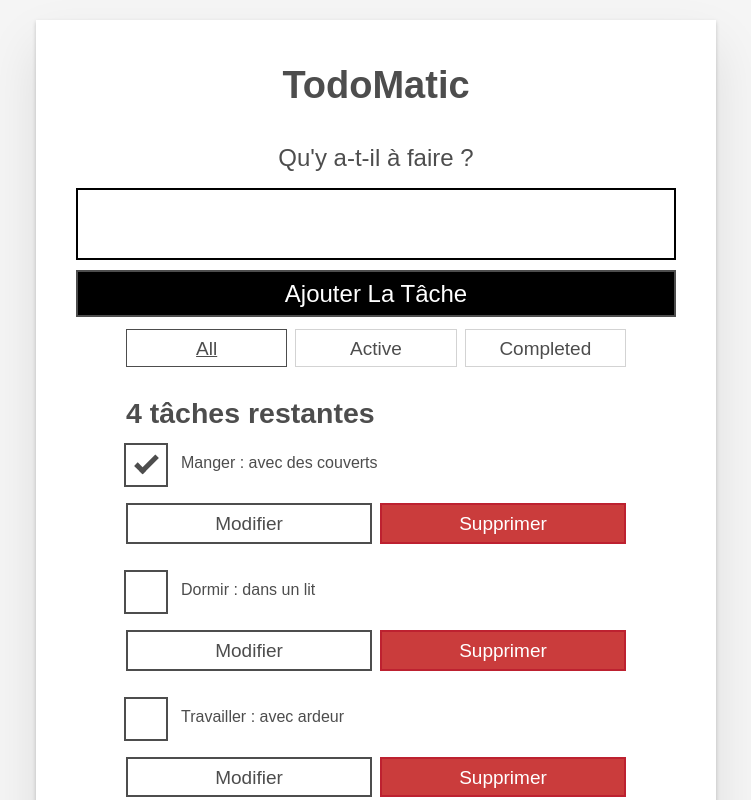
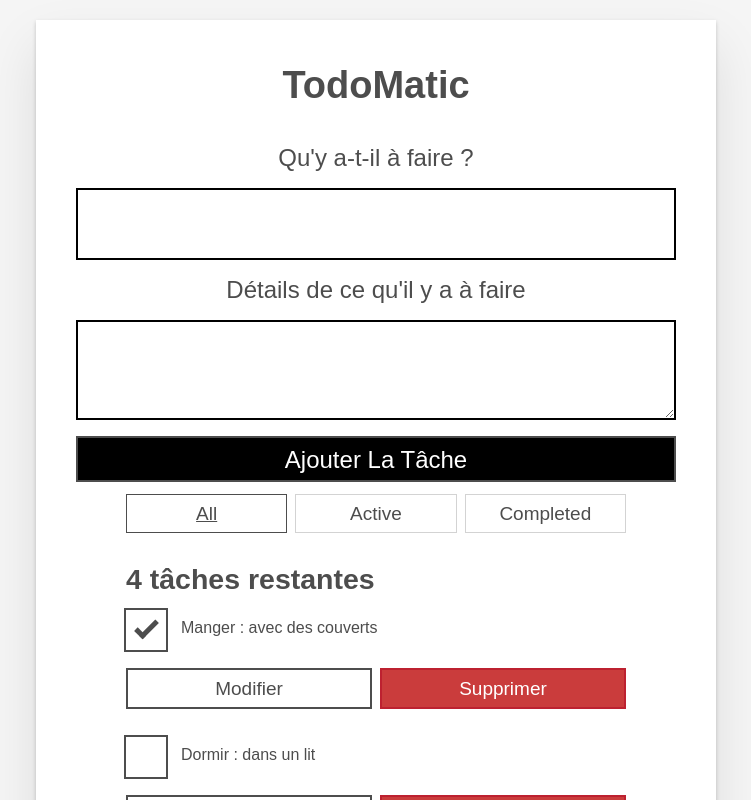
Before and after one commit to hesolean/MaPremiereAppliReact, a React (Create React App) app: page / in a window 1280 px wide. Shown: the top 800 px of the page, without its empty margins (264-1015 px from the left). Built offline with nearby package versions, Linux system fonts and the light colour scheme.

Commit message:
ajout de la description pour les nouvelles tâches à l'affichage

```diff
--- a/src/App.js
+++ b/src/App.js
@@ -86,7 +86,7 @@ function App(props) {
         id={task.id}
         name={task.name}
         completed={task.completed}
-        description={task.description}
+        describe={task.describe}
         key={task.id}
         // ajout de toggle pour synchroniser les taches cochées
         toggleTaskCompleted={toggleTaskCompleted}
--- a/src/components/Form.js
+++ b/src/components/Form.js
@@ -4,6 +4,7 @@ function Form(props) {
     // name : valeur initiale 'Utiliser les hooks", setName() : fonction qui modifie name
     // useState() renvoie les 2 valeurs
     const [name, setName] = useState("");
+    const [describe, setDescribe] = useState("");
 
     /**
      * fonction qui permet de récupérer la valeur saisie dans le champs pour modifier la valeur de name
@@ -50,6 +51,18 @@ function Form(props) {
                 value={name}
                 onChange={handleChange}
             />
+            <h2 className="label-wrapper">
+                <label htmlFor="new-todo-textarea" className="label__lg">
+                    Détails de ce qu'il y a à faire
+                </label>
+            </h2>
+            <textarea
+                id="new-todo-textarea"
+                className="textarea textarea__lg"
+                name="textarea"
+                value={describe}
+                onChange={handleChange}
+            ></textarea>
             <button type="submit" className="btn btn__primary btn__lg">
             Ajouter la tâche
             </button>
--- a/src/components/Todo.js
+++ b/src/components/Todo.js
@@ -77,7 +77,7 @@ export default function Todo(props) {
               onChange={() => props.toggleTaskCompleted(props.id)}
             />
             <label className="todo-label" htmlFor={props.id}>
-              {props.name} : {props.description}
+              {props.name} : {props.describe}
             </label>
           </div>
           <div className="btn-group">
--- a/src/index.css
+++ b/src/index.css
@@ -183,7 +183,7 @@ body {
   margin-bottom: 1rem;
   text-align: center;
 }
-.input__lg {
+.input__lg, .textarea__lg {
   padding: 2rem;
   border: 2px solid #000;
 }
--- a/src/index.js
+++ b/src/index.js
@@ -4,10 +4,10 @@ import './index.css';
 import App from './App';
 
 const DATA = [
-  { id: "todo-0", name: "Manger", completed: true, description: "avec des couverts" },
-  { id: "todo-1", name: "Dormir", completed: false, description: "dans un lit" },
-  { id: "todo-2", name: "Travailler", completed: false, description: "avec ardeur" },
-  { id: "todo-3", name: "Jouer", completed: false, description: "" }
+  { id: "todo-0", name: "Manger", completed: true, describe: "avec des couverts" },
+  { id: "todo-1", name: "Dormir", completed: false, describe: "dans un lit" },
+  { id: "todo-2", name: "Travailler", completed: false, describe: "avec ardeur" },
+  { id: "todo-3", name: "Jouer", completed: false, describe: "" }
 ]
 const root = ReactDOM.createRoot(document.getElementById("root"));
 root.render(
```
